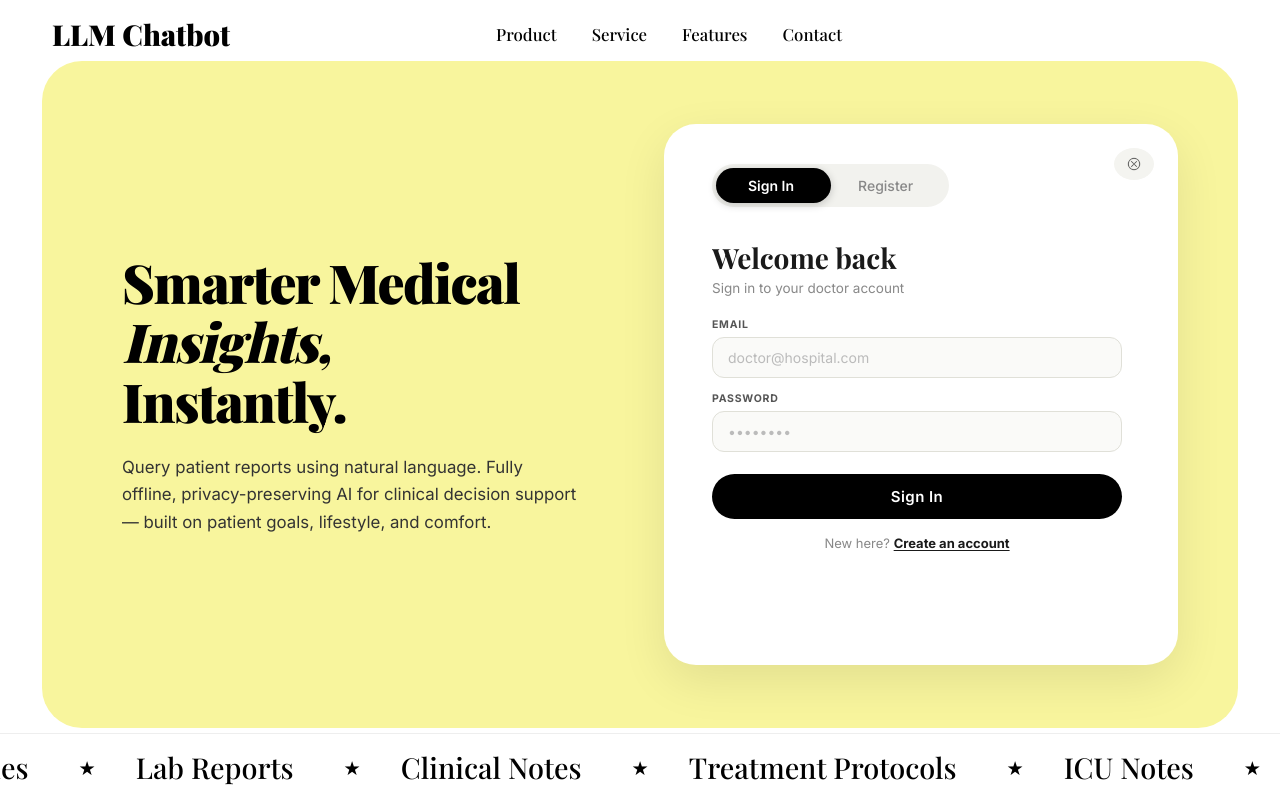
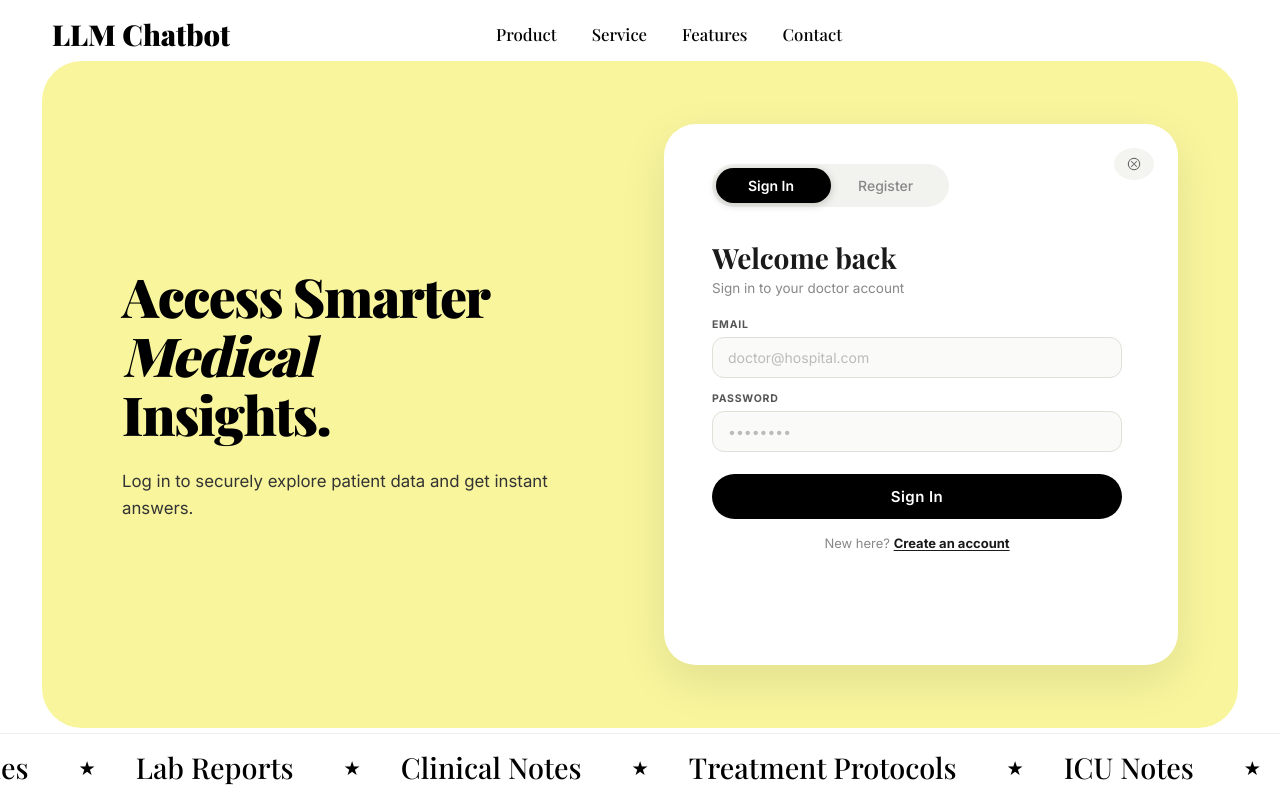
Before and after one commit to bhanu-3333/LLM-chatbot, a React (Vite) app in the folder medical-rag-frontend/: page /login in a window 1280 px wide. Built offline with nearby package versions, Linux system fonts and the light colour scheme; a web font is replaced by a local one.

Commit message:
feat: implement AuthPage for user login and registration and create Home landing page placeholder.

```diff
--- a/medical-rag-frontend/src/pages/AuthPage.jsx
+++ b/medical-rag-frontend/src/pages/AuthPage.jsx
@@ -88,15 +88,15 @@ export default function AuthPage() {
             <div className="auth-hero-content">
               <h1>
                 {isRegister ? (
-                  <>Join the<br /><em>Future</em> of<br />Clinical AI.</>
+                  <>From Data to<br /><em>Decisions.</em><br />Effortlessly.</>
                 ) : (
-                  <>Smarter Medical<br /><em>Insights,</em><br />Instantly.</>
+                  <>Access Smarter<br /><em>Medical</em><br />Insights.</>
                 )}
               </h1>
               <p>
                 {isRegister
-                  ? "Create your doctor account and start querying patient reports using natural language — fully offline, privacy-preserving AI."
-                  : "Query patient reports using natural language. Fully offline, privacy-preserving AI for clinical decision support — built on patient goals, lifestyle, and comfort."}
+                  ? "Join a system that helps you ask, understand, and act on patient reports in seconds."
+                  : "Log in to securely explore patient data and get instant answers."}
               </p>
             </div>
 
```
